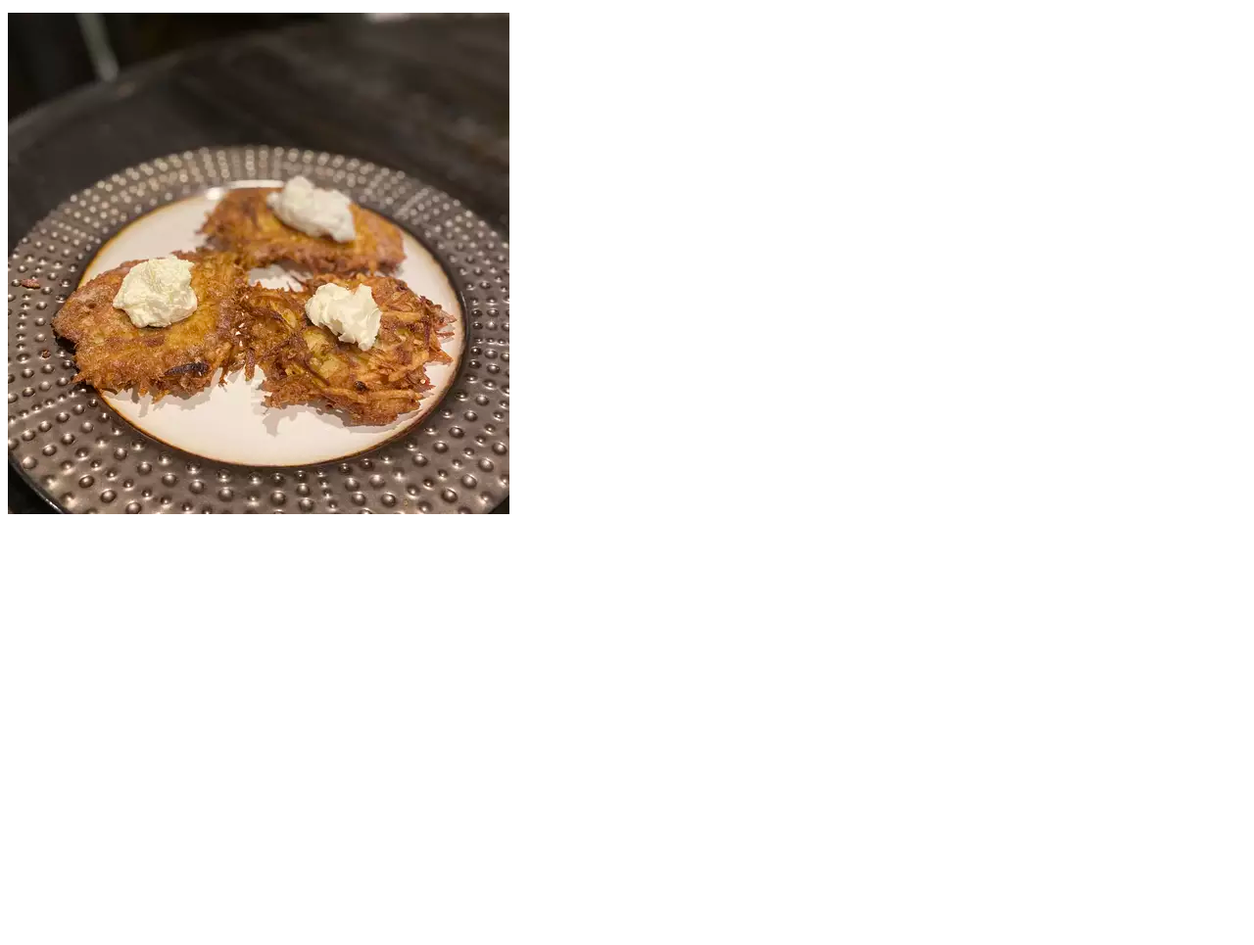
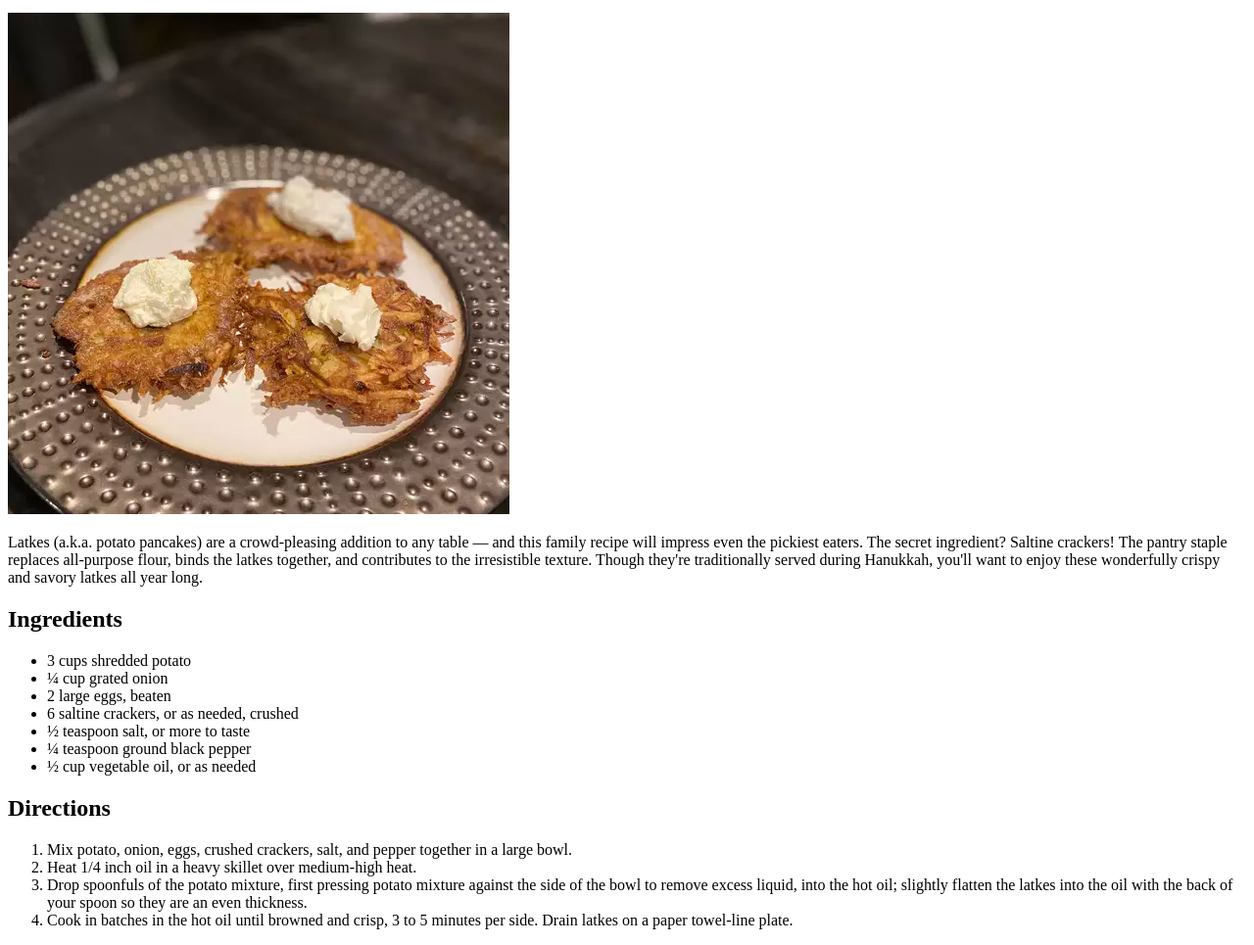
Before and after one commit to RJurasek/odin_recipes, a plain HTML site: page recipes/moms-latkes.html in a window 1280 px wide. Shown: the part 119-1084 px from the top of the page at 98% size. Before the commit the page ends 800 px from the top, so only its background shows below. Drawn offline with Linux system fonts and the light colour scheme.

Commit message:
finished latke page

```diff
--- a/recipes/moms-latkes.html
+++ b/recipes/moms-latkes.html
@@ -16,6 +16,41 @@
              I've tried other recipes and always return to this
              one. Lovely topped with sour cream or applesauce.</p>
 
-             <img src="../images/potato-latkes.jpg">
+        <img src="../images/potato-latkes.jpg">
+
+        <p>Latkes (a.k.a. potato pancakes) are a crowd-pleasing addition
+            to any table — and this family recipe will impress even the
+            pickiest eaters. The secret ingredient? Saltine crackers!
+            The pantry staple replaces all-purpose flour, binds the
+            latkes together, and contributes to the irresistible texture.
+            Though they're traditionally served during Hanukkah, you'll
+            want to enjoy these wonderfully crispy and savory latkes all
+            year long.</p>
+
+        <h2>Ingredients</h2>
+        <ul>
+            <li>3 cups shredded potato</li>
+            <li>¼ cup grated onion</li>
+            <li>2 large eggs, beaten</li>
+            <li>6 saltine crackers, or as needed, crushed</li>
+            <li>½ teaspoon salt, or more to taste</li>
+            <li>¼ teaspoon ground black pepper</li>
+            <li>½ cup vegetable oil, or as needed</li>
+        </ul>
+        <h2>Directions</h2>
+        <ol>
+            <li>Mix potato, onion, eggs, crushed crackers,
+                salt, and pepper together in a large bowl.</li>
+            <li>Heat 1/4 inch oil in a heavy skillet over medium-high heat.</li>
+            <li>Drop spoonfuls of the potato mixture, first pressing
+                potato mixture against the side of the bowl to remove
+                excess liquid, into the hot oil; slightly flatten the
+                latkes into the oil with the back of your spoon so they
+                are an even thickness.</li>
+            <li>Cook in batches in the hot oil until browned and crisp,
+                3 to 5 minutes per side. Drain latkes on a paper towel-line
+                plate.</li>
+
+        </ol>
     </body>
 </html>
```
